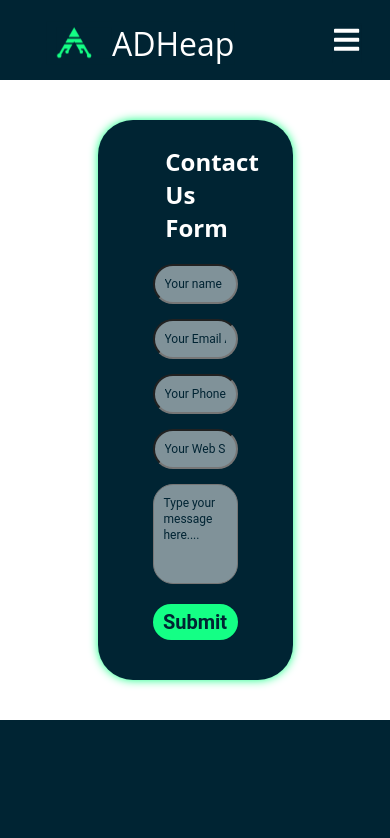
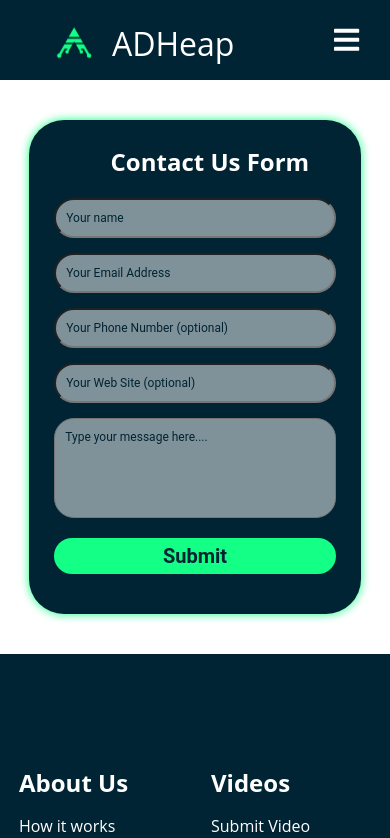
Before and after one commit to altafahmad1/AdHeap, a React (Create React App) app: page /Support in a window 390 px wide. Shown: the top 838 px of the page. Built offline with nearby package versions, Linux system fonts and the light colour scheme.

Commit message:
support section

```diff
--- a/src/components/Pages/Support/Support.css
+++ b/src/components/Pages/Support/Support.css
@@ -19,7 +19,7 @@
 } */
 
 
-.container {
+.support-container {
  background-color: var(--dark-color);
   max-width: 50%;
   width: 100%;
@@ -162,27 +162,39 @@ fieldset {
 
 
 @media screen and (max-width: 1200px) {
-    .Support-wrapper {
+    .support-container {
       max-width: 60%;
+  width: 100%;
     }
     .Support-Heading{
-        margin-left: 25%;
-    }
+        margin-left: 30%;
+
+    }}
+    @media screen and (max-width: 1100px) {
+
+        .Support-Heading{
+            margin-left: 25%;
+
+        }
   }
   @media screen and (max-width: 1080px) {
-    .Support-wrapper {
+    .support-container {
       max-width: 70%;
+      width: 100%;
+
     }
     .Support-Heading{
         margin-left: 20%;
     }
   }
   @media screen and (max-width: 760px) {
-    .Support-wrapper {
+    .support-container {
       max-width: 85%;
+      width: 100%;
+
     }
     .Support-Heading{
-        margin-left: 15%;
+        margin-left: 20%;
     }
 
   }
--- a/src/components/Pages/Support/Support.js
+++ b/src/components/Pages/Support/Support.js
@@ -4,8 +4,8 @@ import { Link } from "react-router-dom";
 
 function Support() {
   return (
-    <div className="support.wrapper">
-        <div class="container">
+    <div className="support-wrapper">
+        <div class="support-container">
   <form id="contact" action="" method="post">
     <h2 className="Support-Heading">Contact Us Form</h2>
     <fieldset>
```
Also changed, not shown: 1 other file (tests, documents, lock files or other folders).
